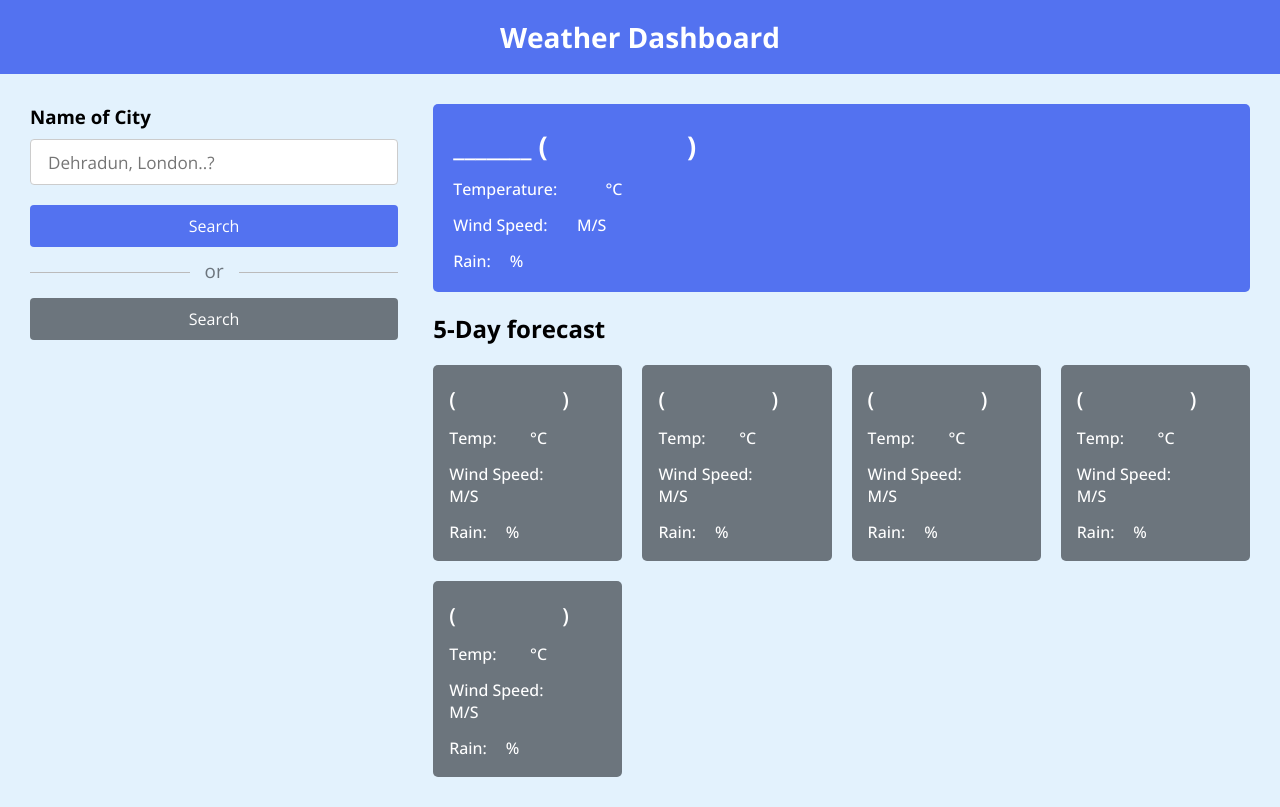
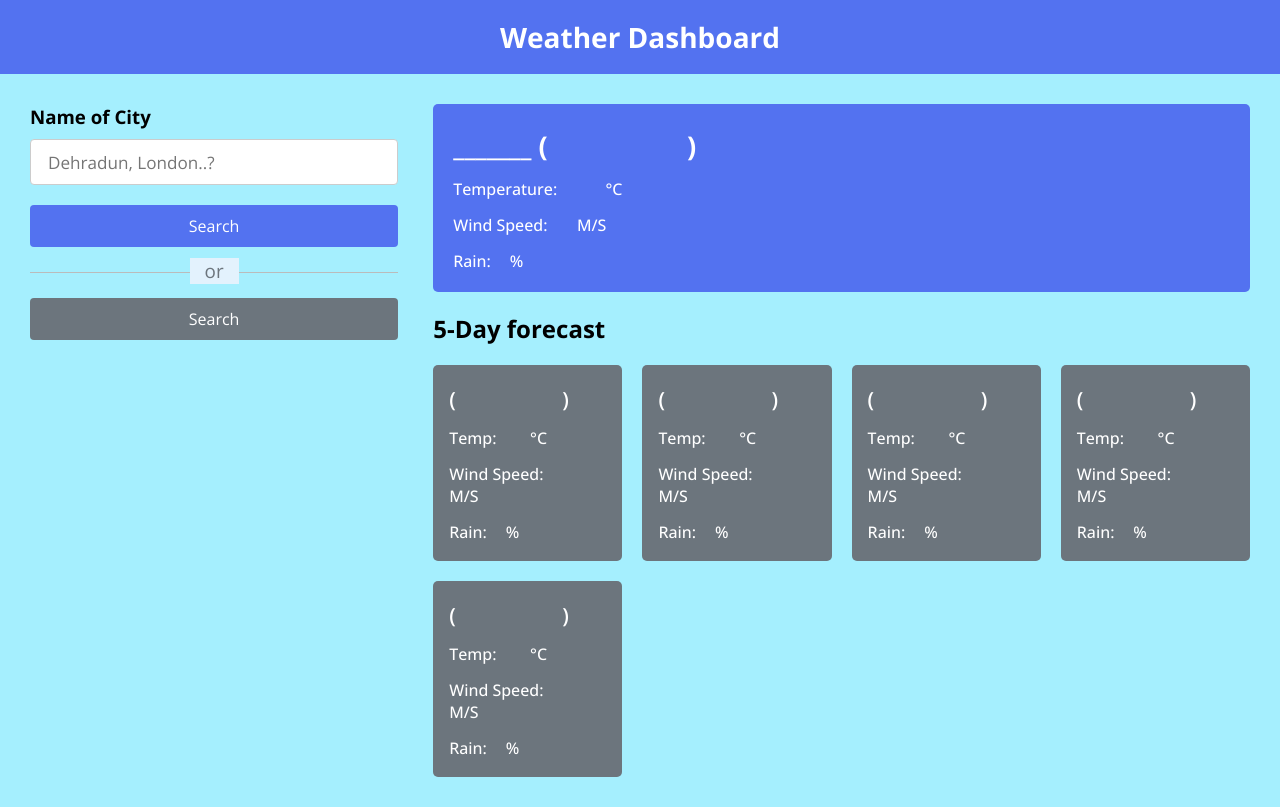
Before and after one commit to shrimp-18/Weather-Website, a plain HTML site: page index.html in a window 1280 px wide. Drawn offline with nearby package versions, Linux system fonts and the light colour scheme; a script that the page names is missing.

Commit message:
fixed js

```diff
--- a/style.css
+++ b/style.css
@@ -9,7 +9,7 @@
 }
 
 body {
-    background: #E3F2FD;
+    background: #a5effe;
 }
 
 h1 {
```
Also changed, not shown: script.js (renamed from scripy.js).
